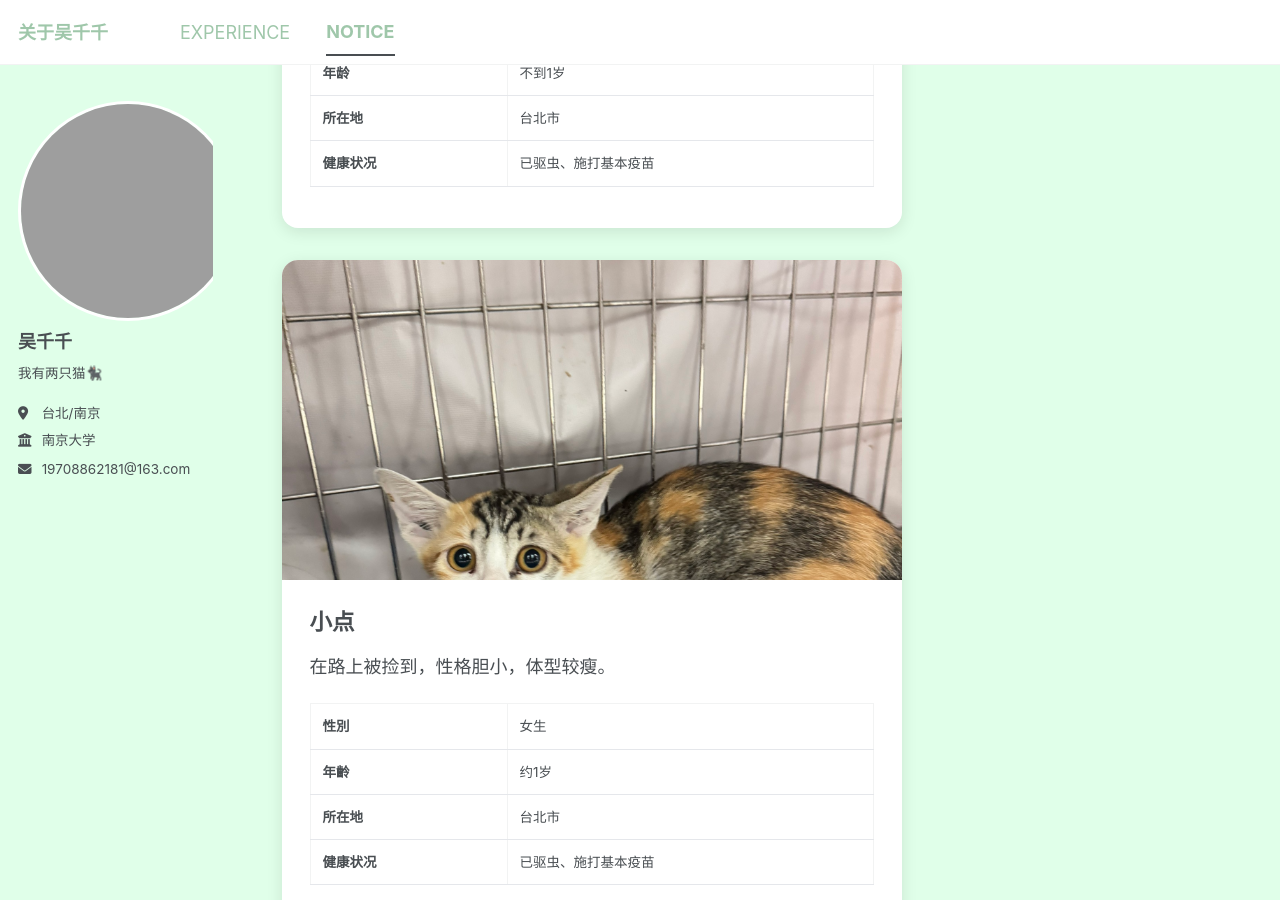
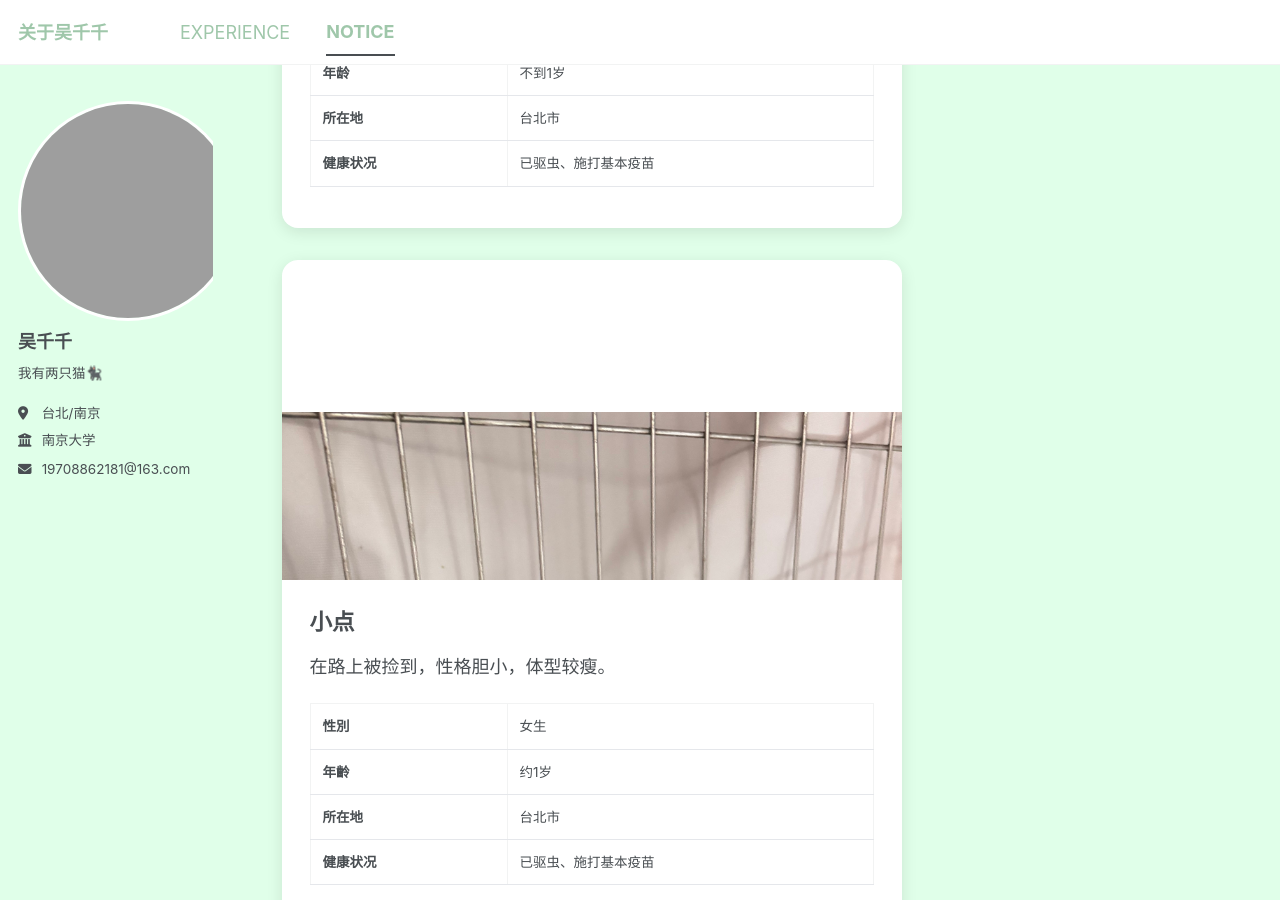
Before and after one commit to wuciancian0301/wuciancian0301.github.io, a Jekyll site: the page built from _pages/cv.md, in a window 1280 px wide and 900 px high, scrolled down 600 px. Built offline with Jekyll 4.4.1, drawn with Linux system fonts in a browser that asks for light colours; a style sheet for code colours, icons or effects is not loaded.

```diff
--- a/_pages/cv.md
+++ b/_pages/cv.md
@@ -46,7 +46,7 @@ redirect_from:
 
   <img src="{{ site.baseurl }}/images/9.jpg"
        alt="待领养猫咪"
-       style="display: block; width: 100%; height: 320px; object-fit: cover; object-position: center 30%;">
+       style="display: block; width: 100%; height: 320px; object-fit: cover; object-position: center -30%;">
 
   <div style="padding: 28px;">
     <h2 style="margin-top: 0;">小点</h2>
```
